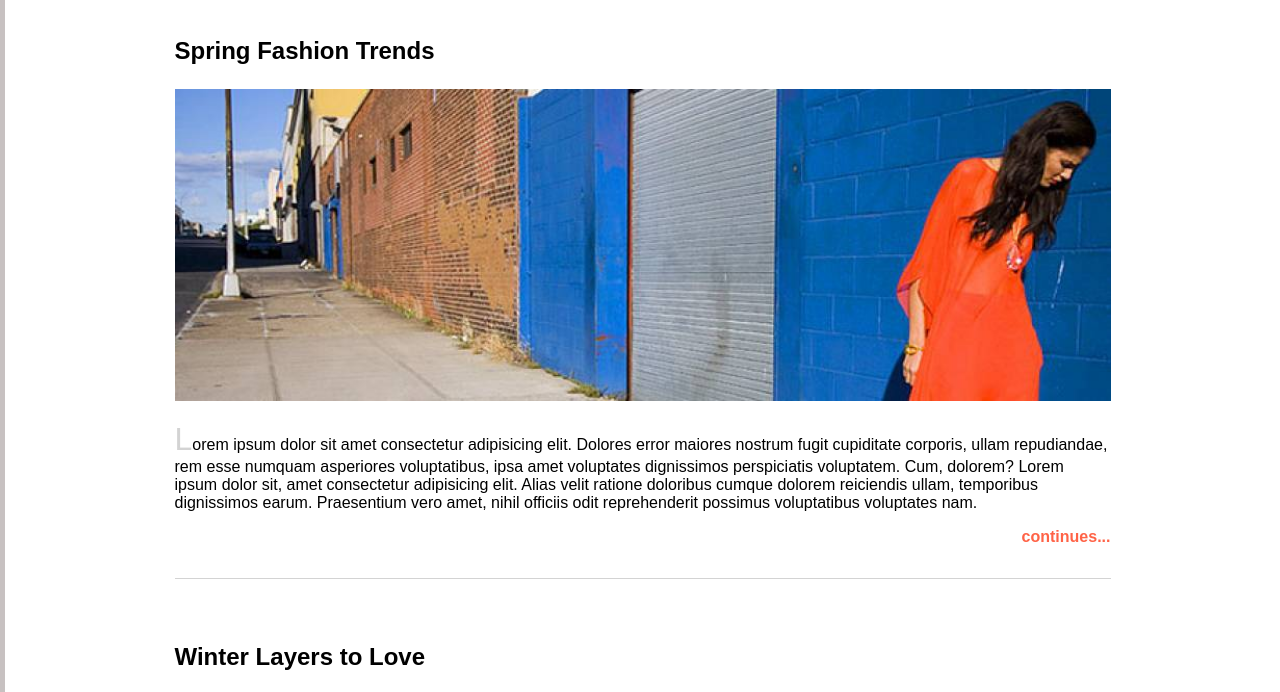
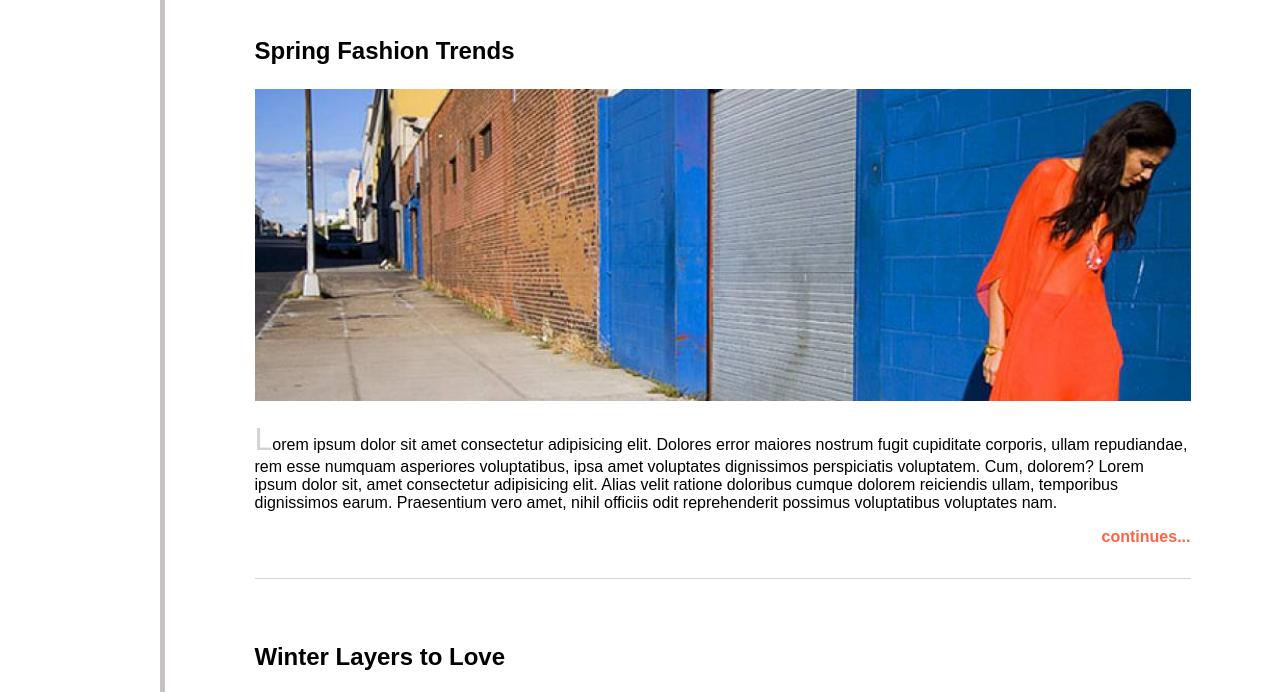
Before and after one commit to Hiwotgebre/React-Fashion-Blog, a plain HTML site: page index.html in a window 1280 px wide. Shown: the part 201-893 px from the top of the page. Drawn offline with Linux system fonts and the light colour scheme.

Commit message:
correcting some styles

```diff
--- a/styles.css
+++ b/styles.css
@@ -1,7 +1,7 @@
 /* General Styles */
 html {
     border-left: 5px solid  rgb(199, 193, 193);
-    /* margin-left: 10rem; */
+    margin-left: 10rem;
 }
 
 body {
```
